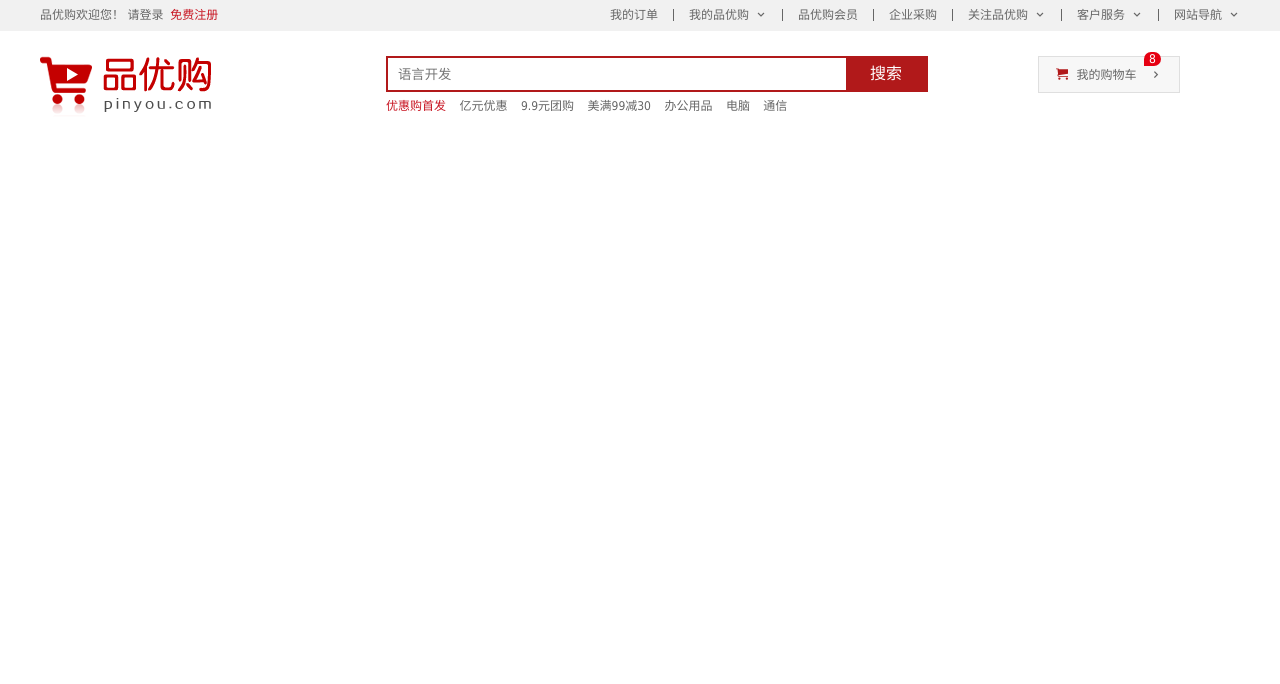
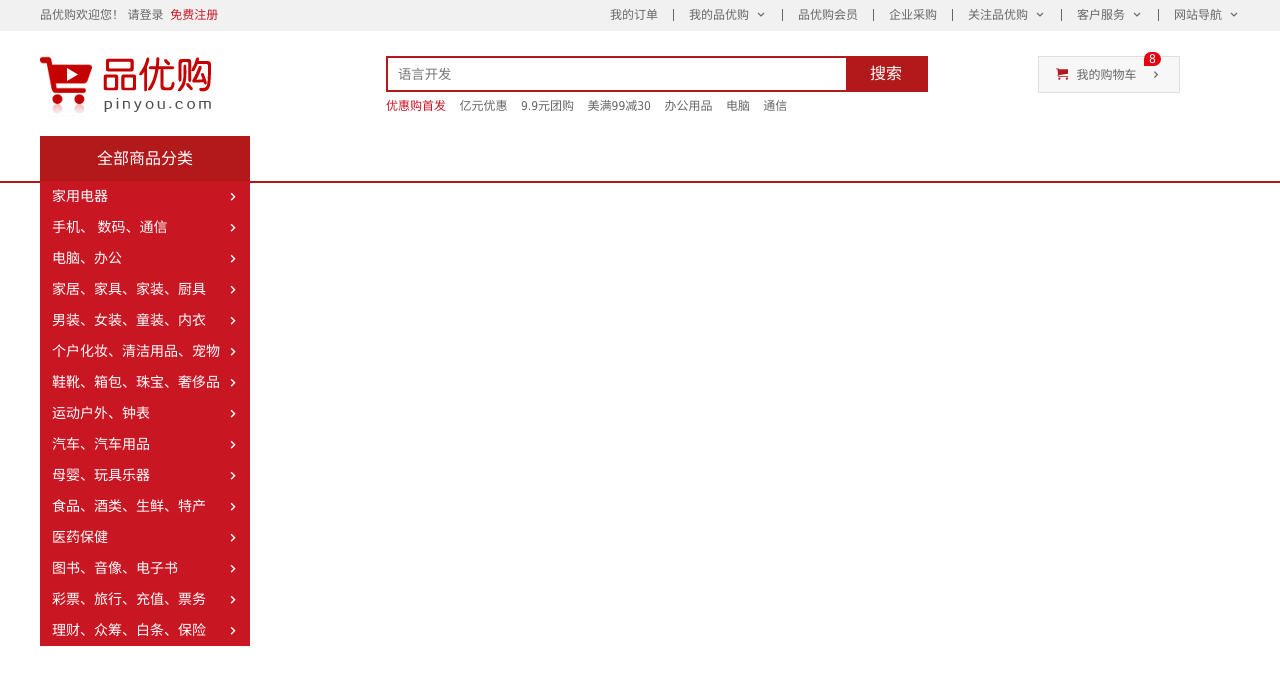
Before and after one commit to cloudnzk/pinyougou, a plain HTML site: page index.html in a window 1280 px wide. Drawn offline with Linux system fonts and the light colour scheme; files whose address does not match are found by name.

Commit message:
导航栏制作完成

```diff
--- a/css/common.css
+++ b/css/common.css
@@ -160,3 +160,78 @@
     padding: 0 5px;
     border-radius: 7px 7px 7px 0;
 }
+
+.nav {
+    height: 45px;
+    border-bottom: 2px solid #b1191a;
+    /* overflow: hidden; */
+}
+
+/* 下拉菜单 */
+.nav .dropdown {
+    float: left;
+    width: 210px;
+    height: 45px;
+    background-color: #b1191a;
+}
+
+.nav navitems {
+    float: left;
+}
+
+/* dt标题 dd具体描述，有相关性*/
+.dropdown .dt {
+    width: 100%;
+    height: 100%;
+    color: #fff;
+    line-height: 45px;
+    text-align: center;
+    font-size: 16px;
+}
+
+.dropdown .dd {
+    width: 210px;
+    /* 这里设置了465px的高度，已经溢出到父盒子下面了.也可以不设置，让文字自动撑开盒子 */
+    height: 465px;
+    background-color: #c81623;
+}
+
+.dropdown .dd ul li {
+    position: relative;
+    height: 31px;
+    line-height: 31px;
+    margin-left: 2px;
+    padding-left: 10px;
+}
+
+.dropdown .dd ul li:hover {
+    background-color: #fff;
+}
+
+.dropdown .dd ul li::after {
+    position: absolute;
+    top: 1px;
+    right: 10px;
+    color: #fff;
+    font-family: 'icomoon';
+    content: '\e920';
+    font-size: 14px;
+}
+
+.dropdown .dd ul li a {
+    font-size: 14px;
+    color: #fff;
+}
+
+.dropdown .dd ul li:hover a {
+    color: #c81623;
+}
+
+.dropdown .dd ul li span {
+    font-size: 14px;
+    color: #fff;
+}
+
+.dropdown .dd ul li:hover span {
+    color: #c81623;
+}
--- a/index.html
+++ b/index.html
@@ -76,6 +76,35 @@
         </div>
     </header>
     <!-- header头部模块制作end -->
+    <!-- nav模块制作start -->
+    <nav class="nav">
+        <div class="w">
+            <div class="dropdown">
+                <div class="dt">全部商品分类</div>
+                <div class="dd">
+                    <ul>
+                        <li><a href="#">家用电器</a> </li>
+                        <li><a href="#">手机</a><span>、</span> <a href="#">数码</a><span>、</span><a href="#">通信</a> </li>
+                        <li><a href="#">电脑、办公</a> </li>
+                        <li><a href="#">家居、家具、家装、厨具</a> </li>
+                        <li><a href="#">男装、女装、童装、内衣</a> </li>
+                        <li><a href="#">个户化妆、清洁用品、宠物</a> </li>
+                        <li><a href="#">鞋靴、箱包、珠宝、奢侈品</a> </li>
+                        <li><a href="#">运动户外、钟表</a> </li>
+                        <li><a href="#">汽车、汽车用品</a> </li>
+                        <li><a href="#">母婴、玩具乐器</a> </li>
+                        <li><a href="#">食品、酒类、生鲜、特产</a> </li>
+                        <li><a href="#">医药保健</a> </li>
+                        <li><a href="#">图书、音像、电子书</a> </li>
+                        <li><a href="#">彩票、旅行、充值、票务</a> </li>
+                        <li><a href="#">理财、众筹、白条、保险</a> </li>
+                    </ul>
+                </div>
+            </div>
+            <div class="navitems"></div>
+        </div>
+    </nav>
+    <!-- nav模块制作end -->
 </body>
 
 </html>
```
